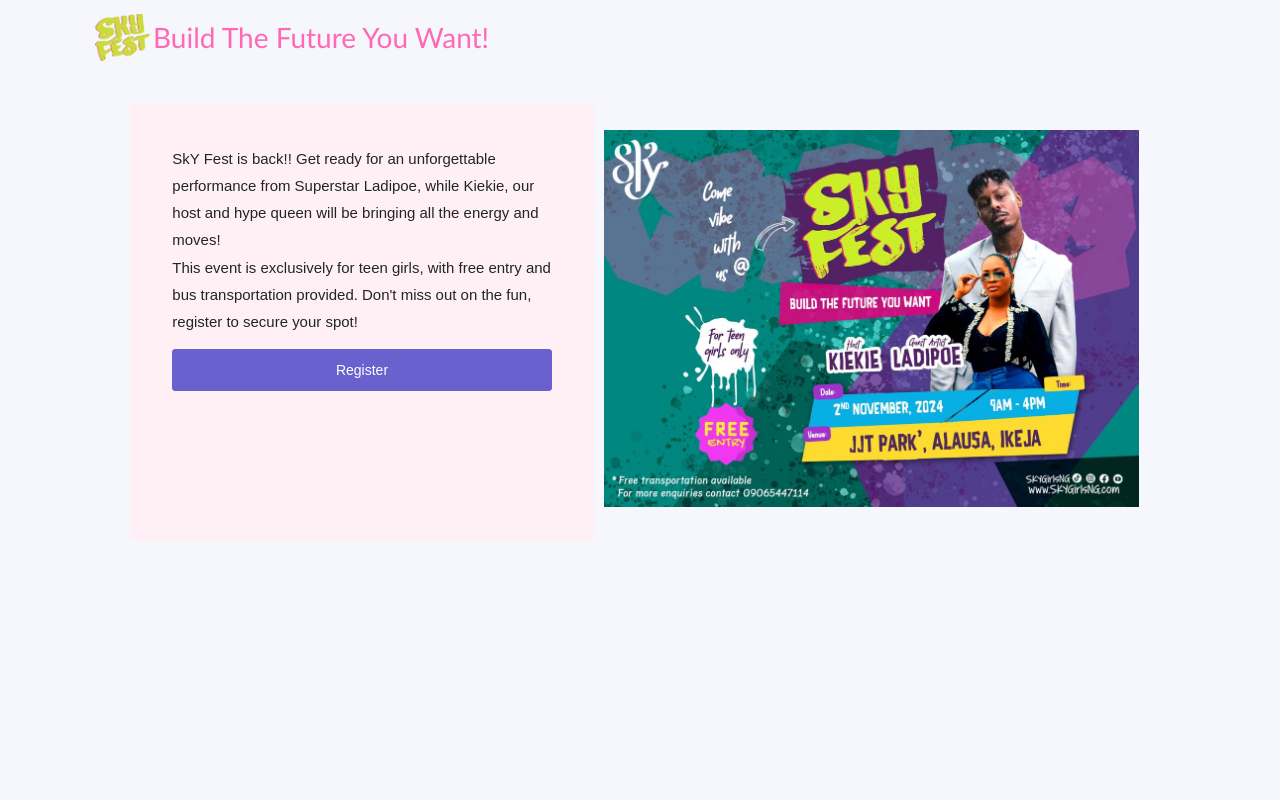
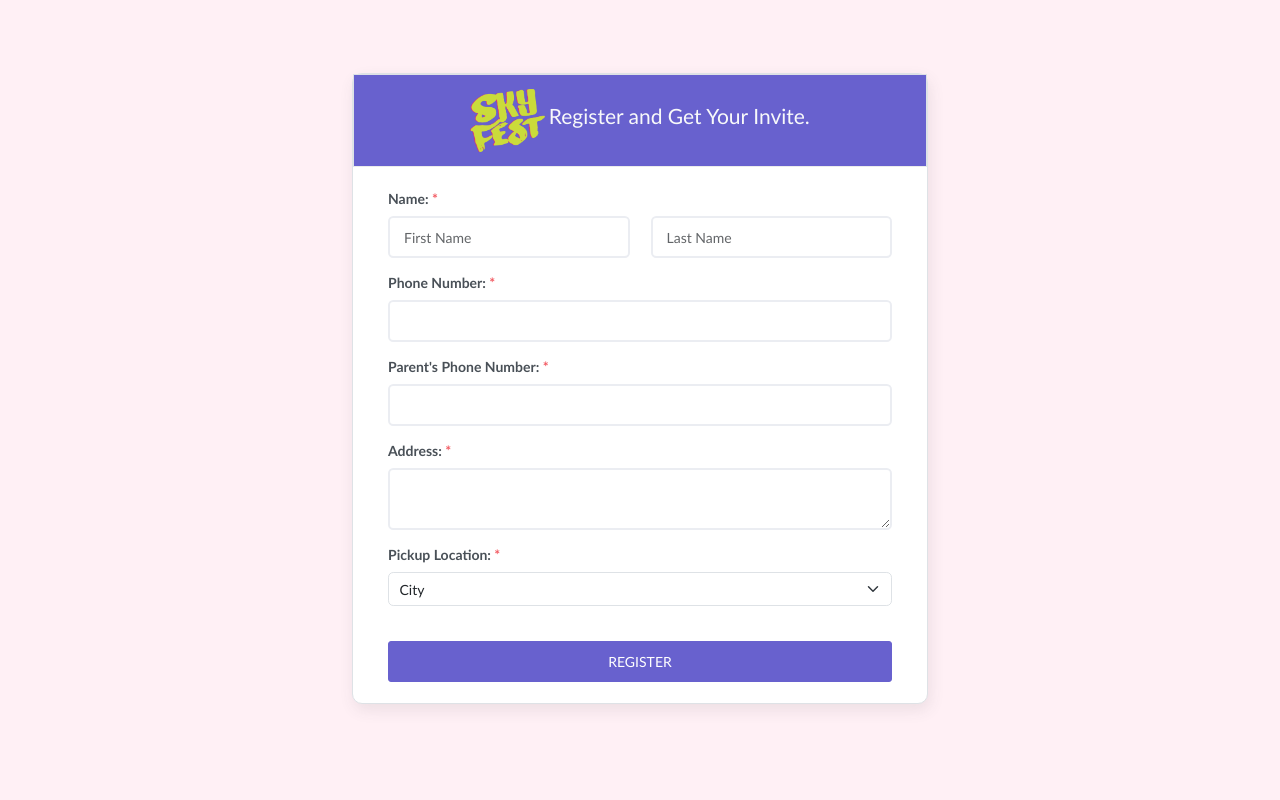
Before and after one commit to JoachimOrma/skyfest24, a Django app: page / in a window 1280 px wide. Run offline with Django 5.2, Linux system fonts and the light colour scheme; some libraries are stand-ins or nearby versions.

Commit message:
modified views.py and index.html

```diff
--- a/skyfest/templates/index.html
+++ b/skyfest/templates/index.html
@@ -10,10 +10,47 @@
     <link rel="stylesheet" href="static/assets/css/bootstrap.min.css" />
     <link rel="stylesheet" href="static/assets/css/plugins.min.css" />
     <link rel="stylesheet" href="static/assets/css/admin.min.css" />
-    <link rel="stylesheet" href="static/assets/fontawesome/css/all.min.css"/>
+    <link rel="stylesheet" href="https://cdnjs.cloudflare.com/ajax/libs/font-awesome/6.6.0/css/all.min.css" />
     <link rel="stylesheet" href="https://cdnjs.cloudflare.com/ajax/libs/intl-tel-input/17.0.8/css/intlTelInput.css" />
 
     <style>
+        body, html {
+            display: flex;
+            justify-content: center;
+            align-items: center;
+            height: 100%;
+            font-family: 'Trebuchet MS', 'Lucida Sans Unicode', 'Lucida Grande', 'Lucida Sans', Arial, sans-serif;
+            border: none;
+            background: lavenderblush;
+        }
+        .iti { width: 100%; }
+
+        @media (min-width: 312px) {
+            .card {
+                width: 97vw;
+            }
+        }
+
+        @media (min-width: 768px) {
+            .card {
+                width: 80vw;
+            }
+        }
+
+        @media (min-width: 992px) {
+            .card {
+                width: 50vw;
+            }
+        }
+
+        @media (min-width: 1200px) {
+            .card {
+                width: 45vw;
+            }
+        }
+
+    </style>
+    <!-- <style>
         .hidden {
             display: none;
         }
@@ -42,37 +79,17 @@
             }
         }
 
-    </style>
+    </style> -->
   </head>
   <body>
     <div class="container">
-        <div class="mb-0 mb-md-4 d-flex align-items-center">
-            <img src="{% static 'img/logo.png'%}" alt="skyfes-logo" width="55" class="m-3 me-1">
-            <span id="title" class="fs-2" style="font-family: 'Trebuchet MS', Arial, sans-serif; color: hotpink;">
-                Build The Future You Want!
-            </span>
+        <div class="card border mt-2">
+            <div class="card-header text-center bg-secondary text-light border">
+                <img src="{% static 'img/logo.png' %}" alt="skyfest-logo" width="75">
+                <span style="font-size: 1.5rem;" id="title">Register and Get Your Invite.</span>
             </div>
-        <div class="row p-3 pt-0 align-items-center justify-content-center flex-md-row-reverse" id="intro">
-
-            <div class="col-md-6">
-                <img src="static/img/invite.jpg" alt="invite" width="100%">
-            </div>
-            <div class="col-md-5 col-11 mt-2 p-md-5 p-3 pb-5" style="background: lavenderblush;" id="invite-intro">
-                <p class="text-dark">SkY Fest is back!!
-                    Get ready for an unforgettable performance from Superstar Ladipoe, while Kiekie,
-                    our host and hype queen will be bringing all the energy and moves! <br />
-                    This event is exclusively for teen girls, with free entry and bus transportation provided.
-                    Don't miss out on the fun, register to secure your spot!
-                </p>
-                <button class="btn btn-secondary col-12" id="register">Register</button>
-            </div>
-        </div>
-
-        <div class="d-flex justify-content-center align-items-center">
-            <div class="row p-3 pt-0" id="main" style="display: none">
-                <div class="col-md-7 self-align-center">
-                    <p class="px-3"> Sign up for SKY Fest! Fill out the form below to secure your spot!</p>
-                    <form method="post" class="p-3 pt-0">
+            <div class="card-body px-md-4 py-md-2">
+                <form method="post" class="p-3">
                     {% csrf_token %}
                     <label class="fw-bolder mb-2">Name: <span class="text-danger">*</span></label>
                     <div class="row mb-3">
@@ -86,23 +103,23 @@
                         </div>
                     </div>
                     <div class="row mb-4">
-                            <div class="col-12 mb-2">
+                        <div class="col-12 mb-3">
                             <label class="fw-bolder mb-2">Phone Number: <span class="text-danger">*</span></label>
                             <input type="tel" name="attendee_phone" id="attendee_phone" class="form-control" required/>
                             <span class="error text-danger" style="display: none;" id="attendeePhoneError">This field is required.</span>
                         </div>
-                            <div class="col-12">
+                        <div class="col-12 mb-3">
                             <label class="fw-bolder mb-2">Parent's Phone Number: <span class="text-danger">*</span></label>
                             <input type="tel" name="parent_phone" id="parent_phone" class="form-control" required/>
                             <span class="error text-danger" style="display: none;" id="parentPhoneError">This field is required.</span>
                         </div>
-                            <div class="col-12">
-                                <label class="form-label fw-bolder mb-2">Address: <span class="text-danger">*</span></label>
+                        <div class="col-12 mb-3">
+                            <label class="form-label fw-bolder">Address: <span class="text-danger">*</span></label>
                             <textarea name="address" id="address" cols="45" rows="2" class="form-control" required></textarea>
                             <span class="error text-danger" style="display: none;" id="addressError">This field is required.</span>
                         </div>
-                            <div class="col-12">
-                                <label class="form-label fw-bolder mb-2">Pickup Location: <span class="text-danger">*</span></label>
+                        <div class="col-12 mb-3">
+                            <label class="form-label fw-bolder">Pickup Location: <span class="text-danger">*</span></label>
                             <select name="pickup_location" id="pickup_location" class="form-select" required>
                                 <option>City</option>
                                 <option value="Agege">Agege - Agege Studium</option>
@@ -115,10 +132,9 @@
                         </div>
                     </div>
                     <div class="d-flex justify-content-end">
-                            <button type="submit" id="submit" class="btn btn-secondary col-12">Submit</button>
+                        <button type="submit" id="submit" class="btn btn-secondary col-12">REGISTER</button>
                     </div>
                 </form>
-                </div>
             </div>
         </div>
 
@@ -148,11 +164,6 @@
     <script src="static/assets/js/admin.min.js"></script>
 
     <script>
-        $('#register').click(function(){
-            document.getElementById('intro').style.display = 'none';
-            document.getElementById('main').style.display = 'block';
-            document.getElementById('title').innerText = 'Register and get an Invite!';
-        })
 
         const attendeePhoneInputField = document.querySelector("#attendee_phone");
         const attendeePhoneInput = window.intlTelInput(attendeePhoneInputField, {
@@ -273,17 +284,29 @@
                             });
 
                             const mergedImage = document.getElementById('mergedImage');
+                            const InviteHtml = `
+                                <p id="download-invite"></p>
+                                <div class="d-flex justify-content-center align-items-center">
+                                    <div class="text-center p-3 pt-0">
+                                        <p id="download-invite"> </p>
+                                        <img id="mergedImage" src="${data.attendee.merged_image_url}" alt="Merged Invite" width="100%">
+                                        <div class="d-flex justify-content-center">
+                                            <button type="button" class="btn btn-warning mt-3 col-12 col-md-auto" onclick="downloadImage()">Download Invite</button>
+                                        </div>
+                                    </div>
+                                </div>
+                            `
                             setTimeout(function(){
-                                mergedImage.src = data.attendee.merged_image_url;
-                                document.getElementById('invite').style.display = 'block';
-                                document.getElementById('main').style.display = 'none';
+                                document.querySelector('.card-body').innerHTML = "";
+                                document.querySelector('.card-body').innerHTML = InviteHtml;
+
                                 document.getElementById('title').innerText = 'Your Personalized Invite!';
-                                $('#download-invite').html(`Thank you for registering <b> ${data.attendee.first_name}!,</b><br />Download and keep your invite handy, it will be your pass to the event!`);
+                                $('#download-invite').html(`Thank you for registering <b> ${data.attendee.first_name}!,</b> Download and keep your invite handy, it will be your pass to the event!`);
 
                             }, 2000);
 
                             }
-                        $('#submit').text('Submit');
+                        $('#submit').text('REGISTER');
                     },
                 });
             }
```
Also changed, not shown: db.sqlite3, skyfest/views.py (line endings or trailing spaces). Lines whose indentation alone changed are shown as unchanged.
